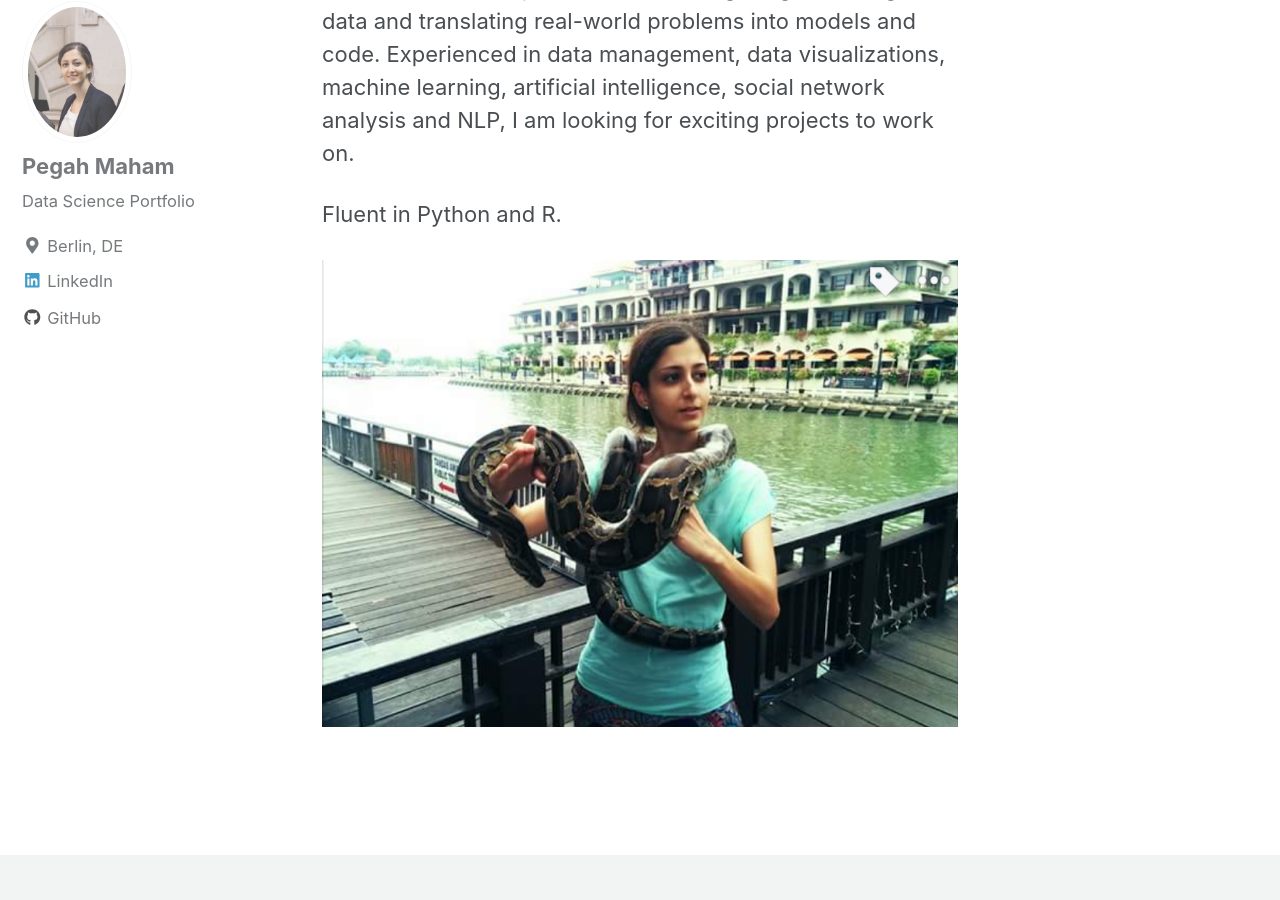
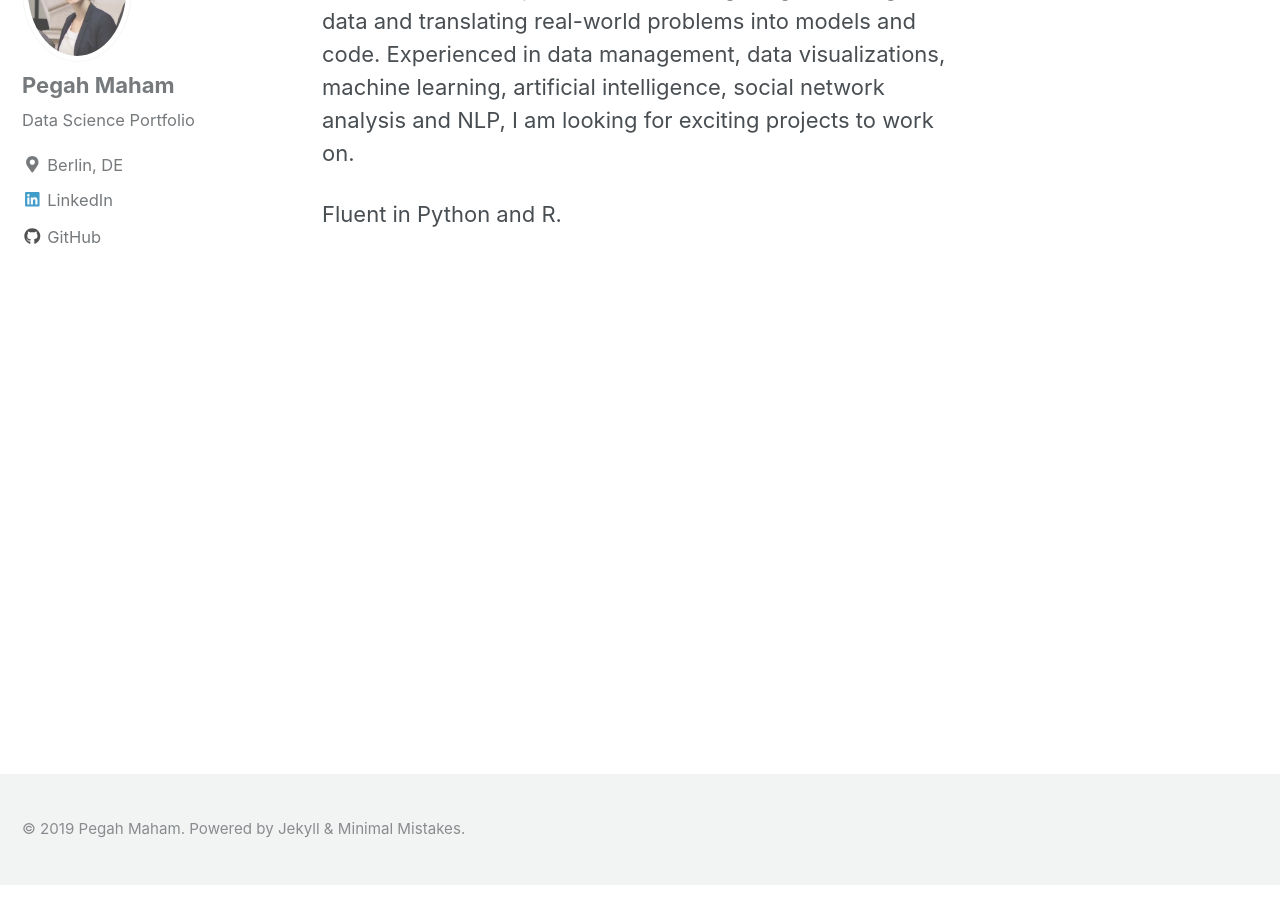
Before and after one commit to pegahbyte/pegahbyte.github.io, a Jekyll site: the page built from _pages/about.md, in a window 1280 px wide and 900 px high, scrolled down 864 px. Built offline with Jekyll 4.4.1, drawn with Linux system fonts in a browser that asks for light colours; nearby versions of some CDN libraries.

Commit message:
Deleted python image

```diff
--- a/_pages/about.md
+++ b/_pages/about.md
@@ -8,5 +8,3 @@ header:
 I'm a data scientist passionate in finding insights through data and translating real-world problems into models and code. Experienced in data management, data visualizations, machine learning, artificial intelligence, social network analysis and NLP, I am looking for exciting projects to work on.
 
 Fluent in Python and R.
-
-<img src="{{ site.url }}{{ site.baseurl }}/images/python.png" alt="linearly separable data">
```
Also changed, not shown: images/python.png (deleted), 1 other file.
